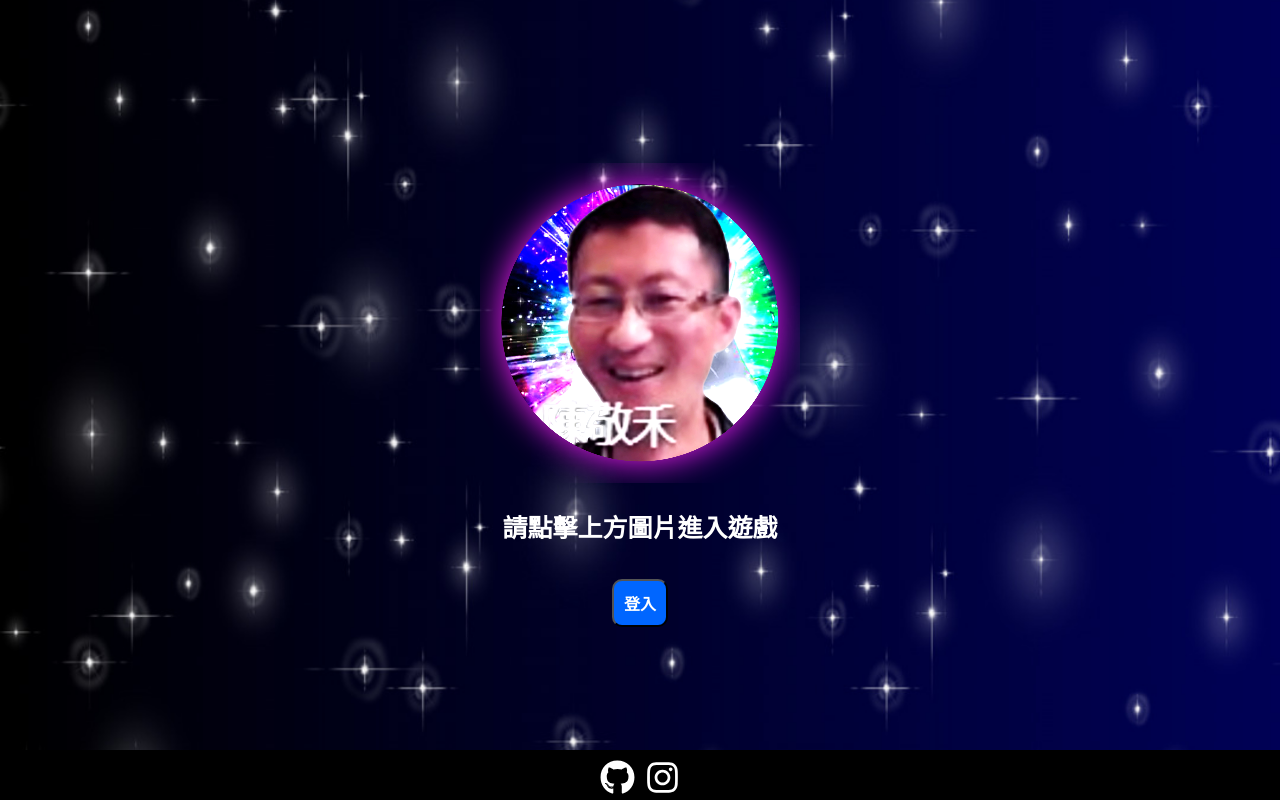
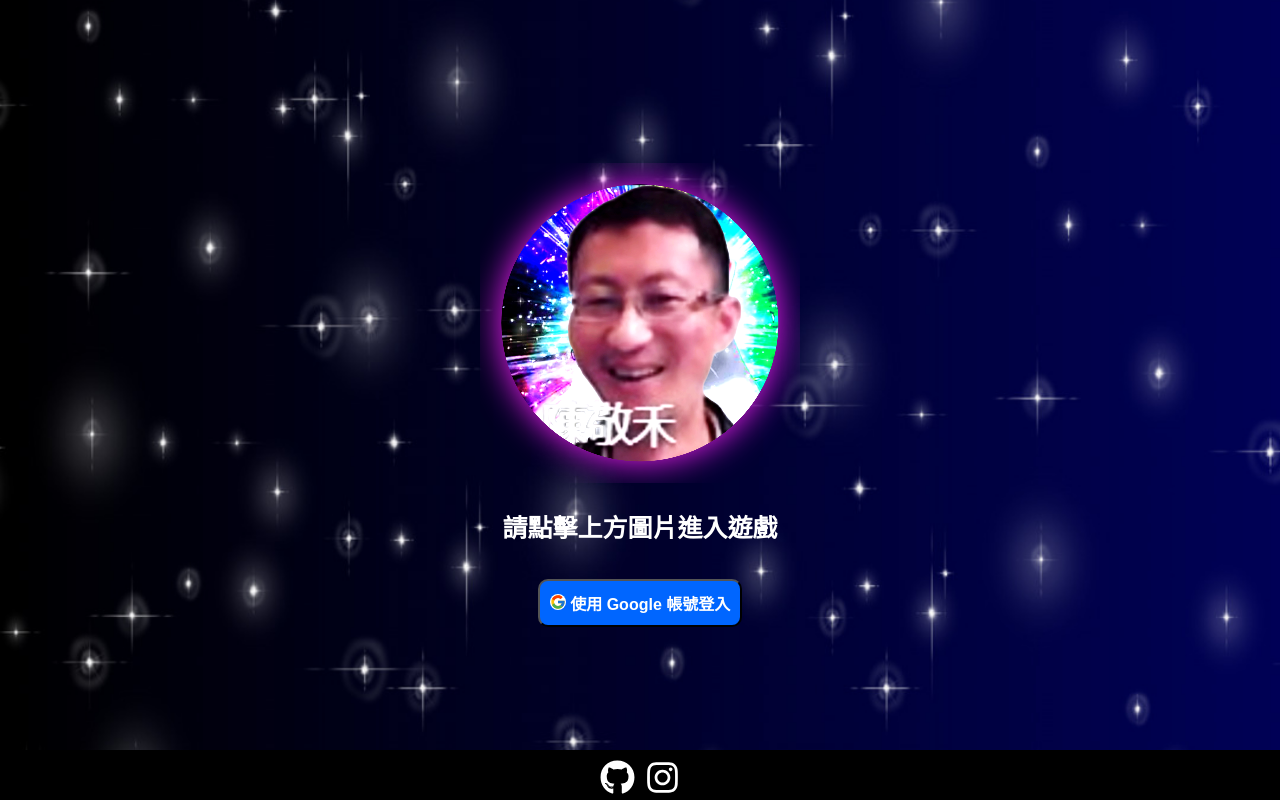
Before and after one commit to fanyuuu2006/LaBaG-NextJS, a Next.js app: page / in a window 1280 px wide. Built offline with nearby package versions, Linux system fonts and the light colour scheme; no server answers.

Commit message:
feat: Google icon

```diff
--- a/src/app/components/LoginButton.jsx
+++ b/src/app/components/LoginButton.jsx
@@ -1,24 +1,27 @@
 import { signIn, signOut, useSession } from "next-auth/react";
-import UserButton from "./UserButton";
+import { FcGoogle } from "react-icons/fc";
 export default function LoginButton() {
   const { data: session, status } = useSession();
 
   if (status === "loading")
-    return <p style={{ color: "#FFFFFF", fontWeight: "bold", left: 0 }}>載入中...</p>;
+    return (
+      <p style={{ color: "#FFFFFF", fontWeight: "bold", left: 0 }}>載入中...</p>
+    );
 
   return (
     <>
       {session ? (
         <>
-          <div style={{ display: "flex", alignItems: "center", marginInline: "20px"}}>
-            <button className="LoginButton" onClick={() => signOut()}>
-              登出
-            </button>
-          </div>
+          <button className="LoginButton" onClick={() => signOut()}>
+            登出
+          </button>
         </>
       ) : (
         <button className="LoginButton" onClick={() => signIn("google")}>
-          登入
+          <FcGoogle
+            style={{ backgroundColor: "#FFFFFF", borderRadius: "100%" }}
+          />{" "}
+          使用 Google 帳號登入
         </button>
       )}
     </>
```
